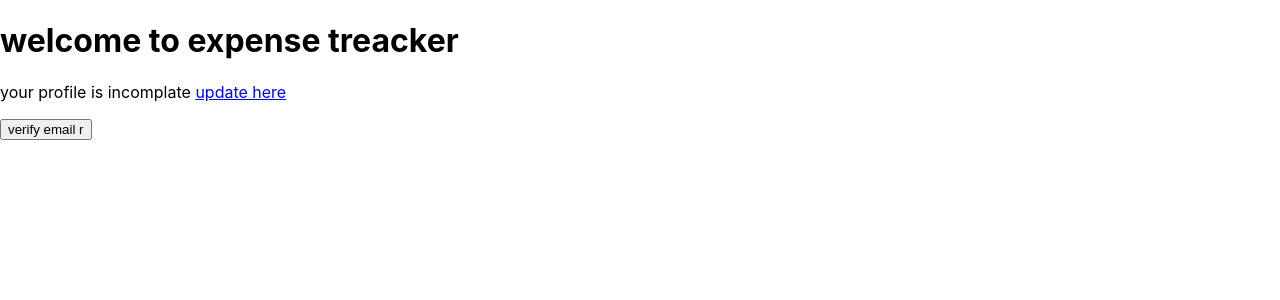
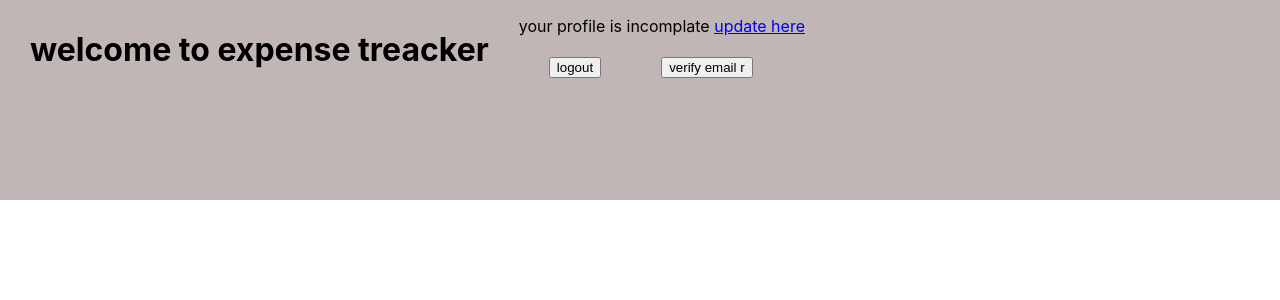
Before and after one commit to Ravi-Gosai/mail.box, a React (Create React App) app: page /welcome in a window 1280 px wide. Shown: the top 300 px of the page. Built offline with nearby package versions, Linux system fonts and the light colour scheme; no server answers.

Commit message:
logout done

```diff
--- /dev/null
+++ b/src/Component/UpdateProfile.css
@@ -0,0 +1,9 @@
+.updatediv{
+    background-color: rgb(206, 249, 177);
+    width: 40vw;
+    height: 70vh;
+    display: flex;
+    justify-content: center;
+    align-items: center;
+    margin: 50px 350px;
+}
--- a/src/Component/UpdateProfile.js
+++ b/src/Component/UpdateProfile.js
@@ -1,6 +1,7 @@
 import React, { useContext, useState } from 'react'
 import AuthContext from '../auth-context'
 import { useLocation, useNavigate } from 'react-router'
+import './UpdateProfile.css'
 
 const UpdateProfile = () => {
 const [username , setUserame] = useState('')
@@ -30,7 +31,9 @@ const submitHandler = (e)=>{
     })
 }
   return (
-    <div>
+    <>
+
+    <div className='updatediv'>
       <form onSubmit={submitHandler}>
         <h1>contact details</h1>
         <br></br>
@@ -48,6 +51,7 @@ const submitHandler = (e)=>{
         <button type='button' onClick={()=> navigate('/welcome')}> close</button>
       </form>
     </div>
+    </>
   )
 }
 
--- a/src/Component/WelComePage.js
+++ b/src/Component/WelComePage.js
@@ -1,9 +1,11 @@
 import React, { useContext, useEffect, useState } from 'react'
-import { NavLink } from 'react-router-dom'
+import { NavLink, useNavigate } from 'react-router-dom'
 import AuthContext from '../auth-context'
+import './WelcomePage.css'
 
 const WelComePage = () => {
 
+  const navigate = useNavigate()
   const authCtx = useContext(AuthContext)
   const [usersDetails, setUserDetails] = useState({
     photoUrl : '',
@@ -47,12 +49,17 @@ const emailVerifyHandler = ()=>{
   })
 }
 
+const logoutHandler = ()=>{
+  authCtx.logout()
+  navigate('/')
+
+}
   return (
     <>
       <header className='header'>
-        <h1>welcome to expense treacker</h1>
-        <div><p> your profile is incomplate <NavLink state={usersDetails} to='/update'>update here</NavLink></p> </div>
-        <button onClick={emailVerifyHandler}> verify email {usersDetails.email}</button>
+        <h1>welcome to expense treacker </h1>
+        <div><p> your profile is incomplate <NavLink state={usersDetails} to='/update'>update here</NavLink></p> <button onClick={logoutHandler}> logout </button><button onClick={emailVerifyHandler}> verify email {usersDetails.email}</button></div>
+
       </header>
     </>
   )
--- /dev/null
+++ b/src/Component/WelcomePage.css
@@ -0,0 +1,12 @@
+.header{
+    background-color: rgb(192, 182, 182);
+    height: 200px;
+    display: flex;
+
+}
+h1{
+    margin: 30px;
+}
+button{
+    margin: 5px 30px;
+}
```
